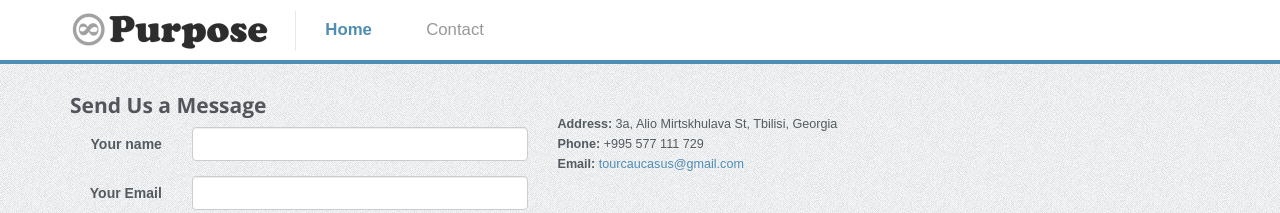
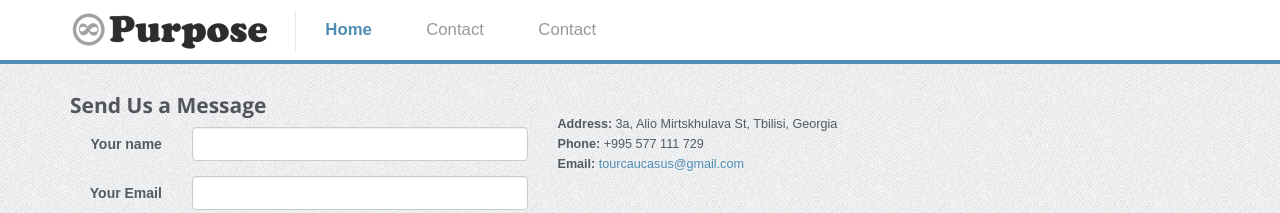
Before and after one commit to tourcaucasus/jeeptour, a Jekyll site: the page built from contact/index.html, in a window 1280 px wide. Shown: the top 213 px of the page. Built offline with Jekyll 4.4.1, drawn with Linux system fonts in a browser that asks for light colours; nearby versions of some CDN libraries; a script that is not in the unit is left out; a file with an impossible date is left out.

Commit message:
Updated header.html

```diff
--- a/_includes/header.html
+++ b/_includes/header.html
@@ -28,6 +28,10 @@
           </li>
         {% endif %}
 
+        <li>
+            <a href="{{ "/contact" | prepend: site.baseurl }}">Contact</a>
+          </li>
+
         {% for page in site.pages %}
           {% if page.title %}
             <li>
```
